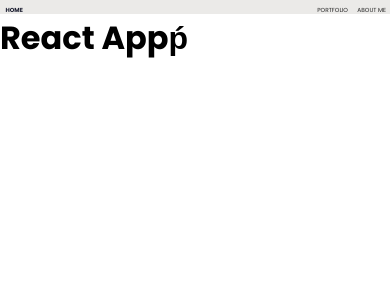
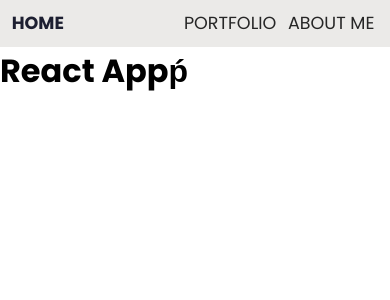
Before and after one commit to MaikHenriqueSP/profile-web-site, a React (Create React App) app: page /portfolio in a window 390 px wide. Shown: the top 300 px of the page. Built offline with nearby package versions, Linux system fonts and the light colour scheme.

Commit message:
feat(navbar): responsiveness implementation
- implementation of responsiveness for the navbar
- addition of the application breakpoints for responsiveness

```diff
--- a/src/components/Navbar/Navbar.module.scss
+++ b/src/components/Navbar/Navbar.module.scss
@@ -11,11 +11,8 @@
       @include flexboxMixin();
 
       list-style: none;
-
-      :first-of-type,
-      :last-of-type {
-        margin-left: 0.7vw;
-      }
+      margin-right: 1vw;
+      margin-left: 2.5vw;
 
       li {
         margin-right: 1vw;
@@ -34,3 +31,87 @@
     }
   }
 }
+
+@media #{$BREAKPOINT-DESK} {
+  .navbarContainer {
+    height: 5vw;
+
+    nav {
+      .navLinksList {
+        margin-left: 3vw;
+
+        li {
+          margin-right: 2vw;
+
+          a {
+            font-size: 2.1vw;
+          }
+        }
+      }
+    }
+  }
+}
+
+@media #{$BREAKPOINT-TABLET-LAND} {
+  .navbarContainer {
+    height: 7vw;
+
+    nav {
+      .navLinksList {
+        li {
+          margin-right: 3vw;
+          a {
+            font-size: 3vw;
+          }
+        }
+      }
+    }
+  }
+}
+
+@media #{$BREAKPOINT-TABLET} {
+  .navbarContainer {
+    height: 9vw;
+
+    nav {
+      .navLinksList {
+        li {
+          a {
+            font-size: 3.9vw;
+          }
+        }
+      }
+    }
+  }
+}
+
+@media #{$BREAKPOINT-MOBILE-LAND} {
+  .navbarContainer {
+    height: 12vw;
+
+    nav {
+      .navLinksList {
+        li {
+          a {
+            font-size: 4.5vw;
+          }
+        }
+      }
+    }
+  }
+}
+
+@media #{$BREAKPOINT-MOBILE} {
+  .navbarContainer {
+    height: 15vw;
+    nav {
+      .navLinksList {
+        li {
+          a {
+            font-size: 6vw;
+          }
+        }
+      }
+    }
+  }
+}
--- a/src/style/scss/_variables.scss
+++ b/src/style/scss/_variables.scss
@@ -1,3 +1,11 @@
+// Main colors pallette
 $PRIMARY_WHITE: #ebeae8;
 $PRIMARY_BLACK: #262626;
 $PRIMARY_DARK_BLUE: #1d1f31;
+
+// BREAKPOINTS
+$BREAKPOINT-DESK: "only screen and (max-width: 1280px)";
+$BREAKPOINT-TABLET-LAND: "only screen and (max-width: 975px)";
+$BREAKPOINT-TABLET: "only screen and (max-width: 600px)";
+$BREAKPOINT-MOBILE-LAND: "only screen and (max-width: 480px)";
+$BREAKPOINT-MOBILE: "only screen and (max-width: 360px)";
```
Also changed, not shown: 2 other files (tests, documents, lock files or other folders).
